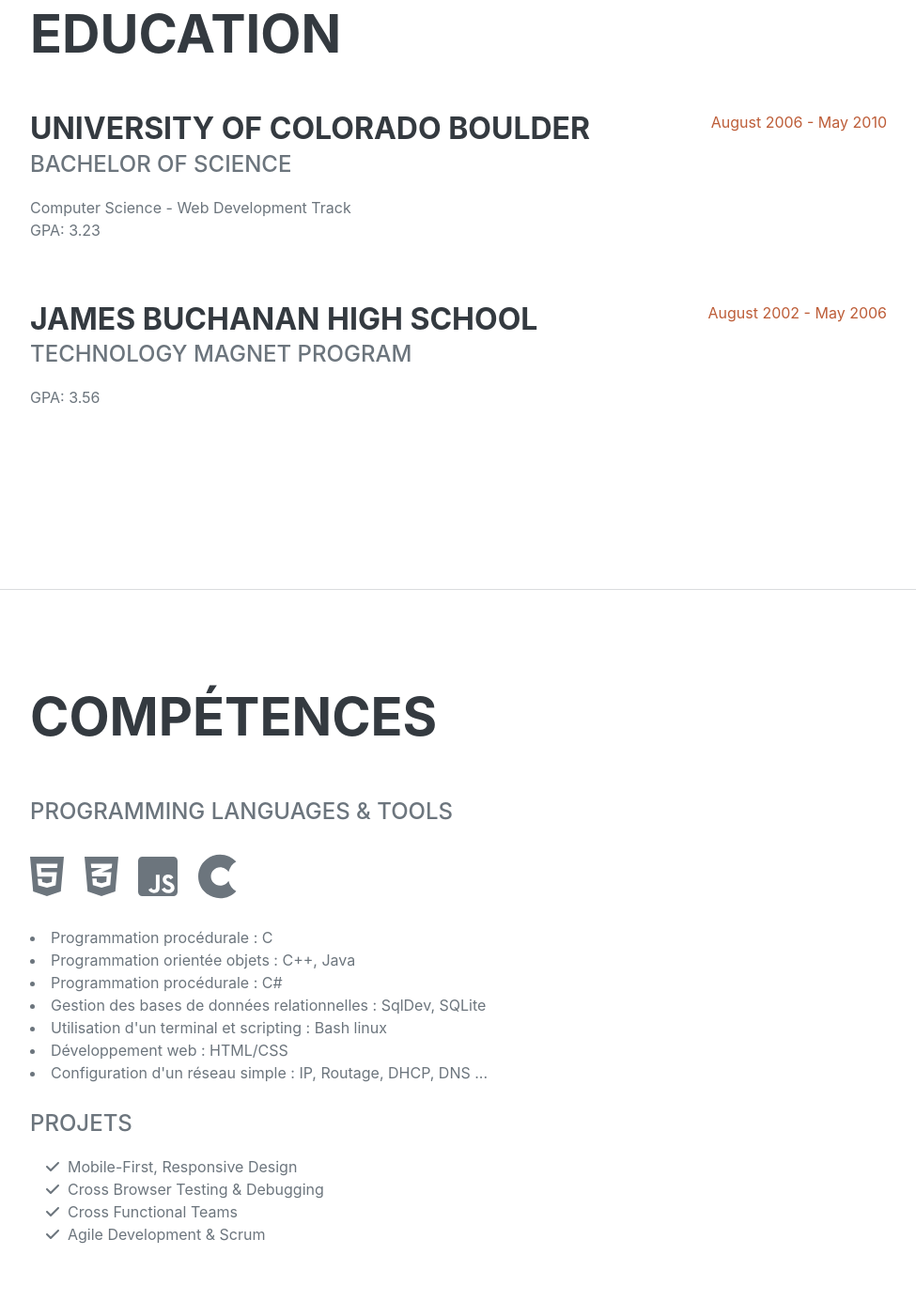
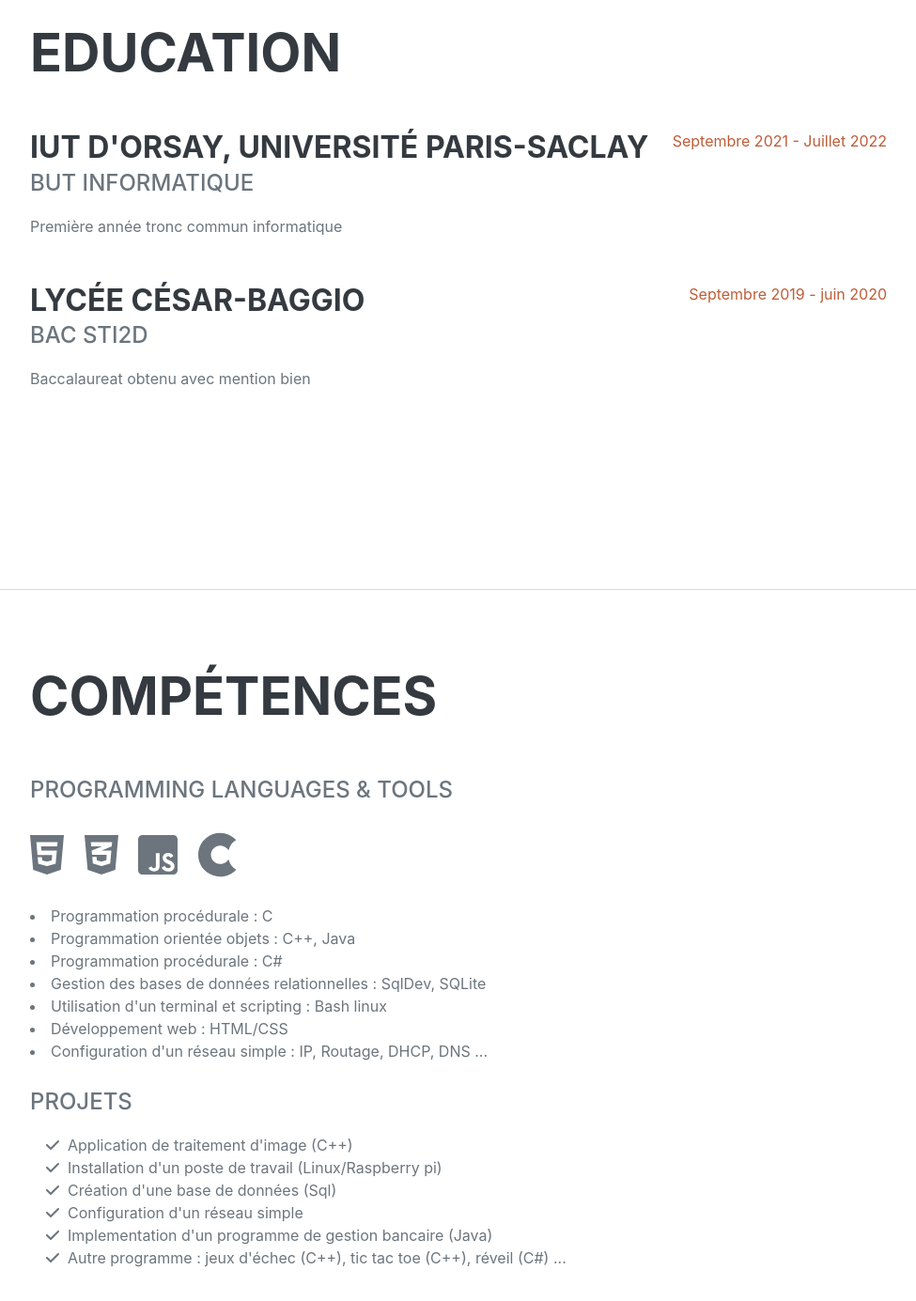
Before and after one commit to rocco100/rocco100.github.io, a plain HTML site: page index.html in a window 1280 px wide. Shown: the part 1775-3160 px from the top of the page at 94% size, without its empty margins (288-1263 px from the left). Drawn offline with nearby package versions, Linux system fonts and the light colour scheme; files that its build step writes are made by us from their sources; files whose address does not match are found by name; a web font is replaced by a local one.

Commit message:
Update index.html

```diff
--- a/index.html
+++ b/index.html
@@ -102,20 +102,19 @@
                     <h2 class="mb-5">Education</h2>
                     <div class="d-flex flex-column flex-md-row justify-content-between mb-5">
                         <div class="flex-grow-1">
-                            <h3 class="mb-0">University of Colorado Boulder</h3>
-                            <div class="subheading mb-3">Bachelor of Science</div>
-                            <div>Computer Science - Web Development Track</div>
-                            <p>GPA: 3.23</p>
+                            <h3 class="mb-0">IUT d'Orsay, Université Paris-Saclay</h3>
+                            <div class="subheading mb-3">BUT INFORMATIQUE</div>
+                            <div>Première année tronc commun informatique</div>
                         </div>
-                        <div class="flex-shrink-0"><span class="text-primary">August 2006 - May 2010</span></div>
+                        <div class="flex-shrink-0"><span class="text-primary">Septembre 2021 - Juillet 2022</span></div>
                     </div>
                     <div class="d-flex flex-column flex-md-row justify-content-between">
                         <div class="flex-grow-1">
-                            <h3 class="mb-0">James Buchanan High School</h3>
-                            <div class="subheading mb-3">Technology Magnet Program</div>
-                            <p>GPA: 3.56</p>
+                            <h3 class="mb-0">Lycée César-Baggio</h3>
+                            <div class="subheading mb-3">BAC STI2D </div>
+                            <p>Baccalaureat obtenu avec mention bien</p>
                         </div>
-                        <div class="flex-shrink-0"><span class="text-primary">August 2002 - May 2006</span></div>
+                        <div class="flex-shrink-0"><span class="text-primary">Septembre 2019 - juin 2020</span></div>
                     </div>
                 </div>
             </section>
@@ -165,19 +164,27 @@
                     <ul class="fa-ul mb-0">
                         <li>
                             <span class="fa-li"><i class="fas fa-check"></i></span>
-                            Mobile-First, Responsive Design
+                            Application de traitement d'image (C++)
                         </li>
                         <li>
                             <span class="fa-li"><i class="fas fa-check"></i></span>
-                            Cross Browser Testing & Debugging
+                            Installation d'un poste de travail (Linux/Raspberry pi)
                         </li>
                         <li>
                             <span class="fa-li"><i class="fas fa-check"></i></span>
-                            Cross Functional Teams
+                            Création d'une base de données (Sql)
                         </li>
                         <li>
                             <span class="fa-li"><i class="fas fa-check"></i></span>
-                            Agile Development & Scrum
+                            Configuration d'un réseau simple
+                        </li>
+                        <li>
+                            <span class="fa-li"><i class="fas fa-check"></i></span>
+                            Implementation d'un programme de gestion bancaire (Java)
+                        </li>
+                                                <li>
+                            <span class="fa-li"><i class="fas fa-check"></i></span>
+                            Autre programme : jeux d'échec (C++), tic tac toe (C++), réveil (C#) ...
                         </li>
                     </ul>
                 </div>
@@ -187,8 +194,10 @@
             <section class="resume-section" id="interests">
                 <div class="resume-section-content">
                     <h2 class="mb-5">centres d'intérêt</h2>
-                    <p>Apart from being a web developer, I enjoy most of my time being outdoors. In the winter, I am an avid skier and novice ice climber. During the warmer months here in Colorado, I enjoy mountain biking, free climbing, and kayaking.</p>
-                    <p class="mb-0">When forced indoors, I follow a number of sci-fi and fantasy genre movies and television shows, I am an aspiring chef, and I spend a large amount of my free time exploring the latest technology advancements in the front-end web development world.</p>
+                    <p>Musique : (En plus de mʼintéresser l'informatique je suis également musicien, je joue
+					de divers instrument a cordes et fais du piano et ce depuis l'age de 13 ans en autodidacte.)</p>
+
+                    <p class="mb-0">Lecture : (je lis surtout des biographies, de la philosophie et des livres sur la psychologie :)</p>
                 </div>
             </section>
             <hr class="m-0" />
@@ -199,43 +208,21 @@
                     <ul class="fa-ul mb-0">
                         <li>
                             <span class="fa-li"><i class="fas fa-trophy text-warning"></i></span>
-                            Google Analytics Certified Developer
+                            Maîtrisez vos applications et réseaux TCP/IP (openclassrooms)
                         </li>
                         <li>
                             <span class="fa-li"><i class="fas fa-trophy text-warning"></i></span>
-                            Mobile Web Specialist - Google Certification
+                            Concevez votre réseau TCP/IP (openclassrooms)
                         </li>
                         <li>
                             <span class="fa-li"><i class="fas fa-trophy text-warning"></i></span>
-                            1
-                            <sup>st</sup>
-                            Place - University of Colorado Boulder - Emerging Tech Competition 2009
+                            Programmez en orienté objet avec C++ (openclassrooms)
                         </li>
                         <li>
                             <span class="fa-li"><i class="fas fa-trophy text-warning"></i></span>
-                            1
-                            <sup>st</sup>
-                            Place - University of Colorado Boulder - Adobe Creative Jam 2008 (UI Design Category)
+                            Apprenez à utiliser la ligne de commande dans un terminal (openclassrooms)
                         </li>
-                        <li>
-                            <span class="fa-li"><i class="fas fa-trophy text-warning"></i></span>
-                            2
-                            <sup>nd</sup>
-                            Place - University of Colorado Boulder - Emerging Tech Competition 2008
-                        </li>
-                        <li>
-                            <span class="fa-li"><i class="fas fa-trophy text-warning"></i></span>
-                            1
-                            <sup>st</sup>
-                            Place - James Buchanan High School - Hackathon 2006
-                        </li>
-                        <li>
-                            <span class="fa-li"><i class="fas fa-trophy text-warning"></i></span>
-                            3
-                            <sup>rd</sup>
-                            Place - James Buchanan High School - Hackathon 2005
-                        </li>
-                    </ul>
+                        </ul>
                 </div>
             </section>
         </div>
```
